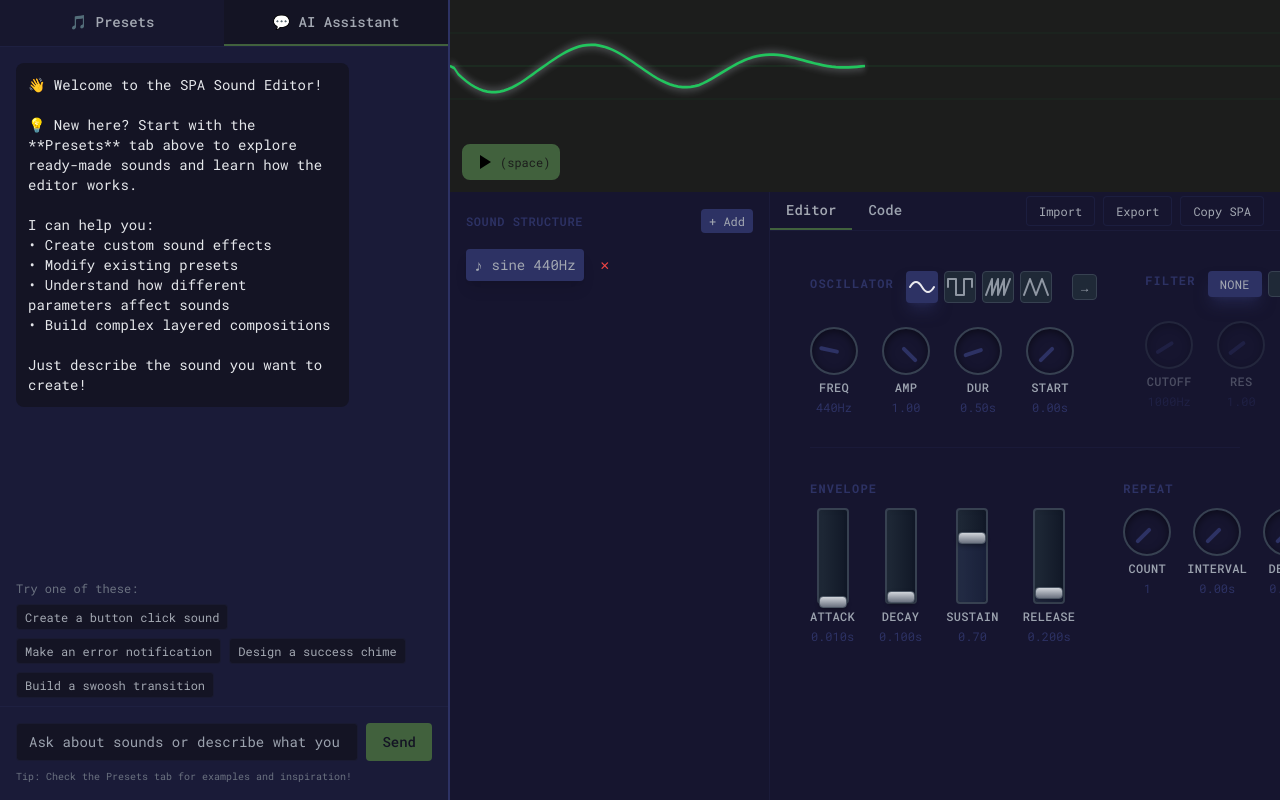
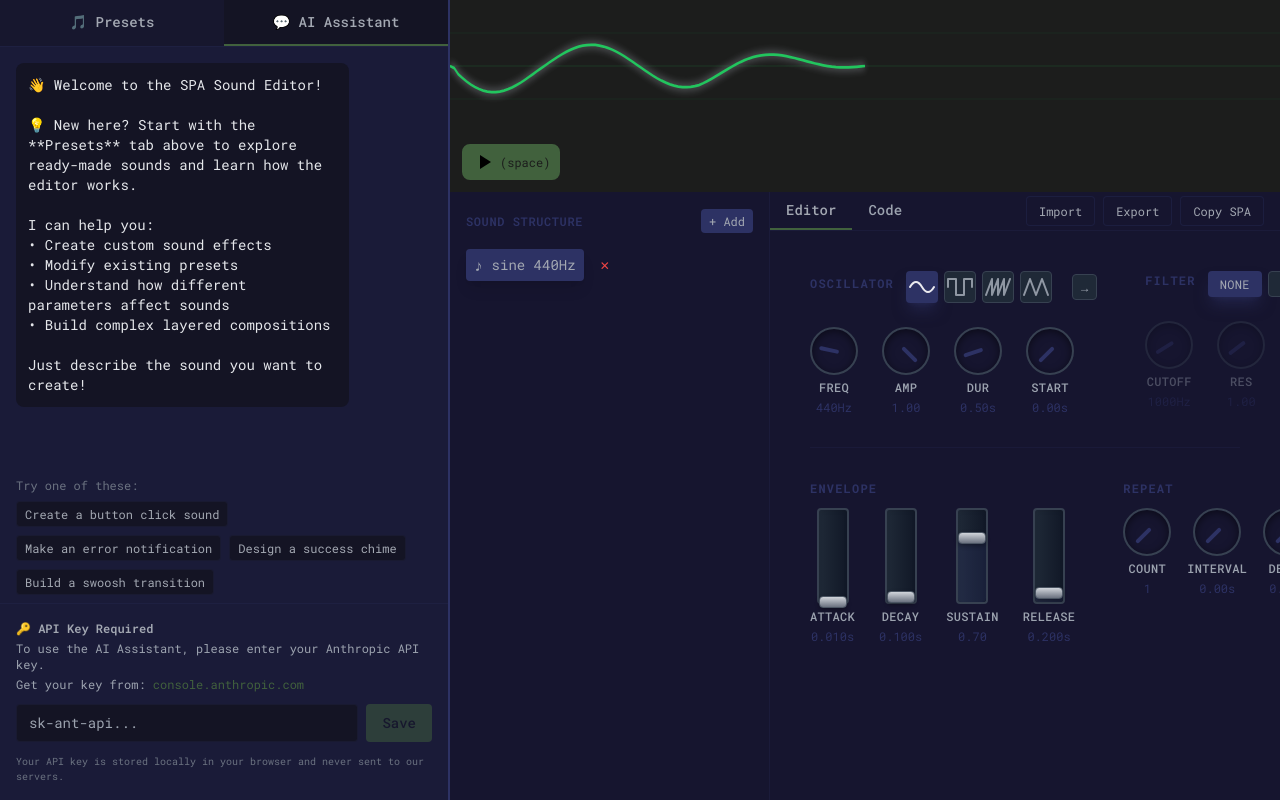
Before and after one commit to noiseflood/spa, a Next.js app in the folder web/: page /editor in a window 1280 px wide. Both pictures are taken after a click on the button "💬 AI Assistant". Built offline with nearby package versions, Linux system fonts and the light colour scheme.

Commit message:
Chat: Gate chat input behind submitting anthropic api key

```diff
--- a/web/components/UnifiedSidebar.tsx
+++ b/web/components/UnifiedSidebar.tsx
@@ -33,6 +33,9 @@ export default function UnifiedSidebar({
     },
   ]);
   const [inputValue, setInputValue] = useState('');
+  const [apiKey, setApiKey] = useState<string | null>(null);
+  const [apiKeyInput, setApiKeyInput] = useState('');
+  const [showApiKeyInput, setShowApiKeyInput] = useState(false);
 
   // Keyboard navigation for presets
   useEffect(() => {
@@ -259,6 +262,40 @@ export default function UnifiedSidebar({
     'Build a swoosh transition',
   ];
 
+  // Check for API key in localStorage on mount
+  useEffect(() => {
+    const storedKey = localStorage.getItem('anthropic_api_key');
+    if (storedKey) {
+      setApiKey(storedKey);
+    } else {
+      setShowApiKeyInput(true);
+    }
+  }, []);
+
+  const handleSaveApiKey = () => {
+    if (apiKeyInput.trim()) {
+      localStorage.setItem('anthropic_api_key', apiKeyInput.trim());
+      setApiKey(apiKeyInput.trim());
+      setShowApiKeyInput(false);
+      setApiKeyInput('');
+      playSoundEffect('ui-feedback/button-click');
+    }
+  };
+
+  const handleClearApiKey = () => {
+    localStorage.removeItem('anthropic_api_key');
+    setApiKey(null);
+    setShowApiKeyInput(true);
+    setChatMessages([
+      {
+        role: 'assistant',
+        content:
+          '👋 Welcome to the SPA Sound Editor!\n\n💡 New here? Start with the **Presets** tab above to explore ready-made sounds and learn how the editor works.\n\nI can help you:\n• Create custom sound effects\n• Modify existing presets\n• Understand how different parameters affect sounds\n• Build complex layered compositions\n\nJust describe the sound you want to create!',
+      },
+    ]);
+    playSoundEffect('ui-feedback/button-click');
+  };
+
   return (
     <div className="w-[450px] bg-navy-medium border-r-2 border-navy-light flex flex-col h-full">
       {/* Tab Header */}
@@ -450,7 +487,53 @@ export default function UnifiedSidebar({
 
           {/* Input Area */}
           <div className="p-4 border-t border-navy-light/20">
+            {showApiKeyInput ? (
+              <div className="space-y-3">
+                <div className="text-xs text-gray-400 mb-2">
+                  <p className="font-semibold text-white mb-1">🔑 API Key Required</p>
+                  <p>To use the AI Assistant, please enter your Anthropic API key.</p>
+                  <p className="mt-1">
+                    Get your key from:{' '}
+                    <a
+                      href="https://console.anthropic.com/settings/keys"
+                      target="_blank"
+                      rel="noopener noreferrer"
+                      className="text-green hover:underline"
+                    >
+                      console.anthropic.com
+                    </a>
+                  </p>
+                </div>
                 <div className="flex gap-2">
+                  <input
+                    type="password"
+                    value={apiKeyInput}
+                    onChange={(e) => setApiKeyInput(e.target.value)}
+                    onKeyDown={(e) => {
+                      if (e.key === 'Enter') {
+                        e.preventDefault();
+                        handleSaveApiKey();
+                      }
+                    }}
+                    placeholder="sk-ant-api..."
+                    className="flex-1 px-3 py-2 bg-navy-dark text-white rounded border border-navy-light/20 focus:outline-none focus:border-green text-sm font-mono"
+                  />
+                  <button
+                    onMouseEnter={() => playSoundEffect('ui-feedback/hover')}
+                    onClick={handleSaveApiKey}
+                    disabled={!apiKeyInput.trim()}
+                    className="px-4 py-2 bg-green text-navy-dark rounded hover:bg-green/80 transition-colors font-medium text-sm disabled:opacity-50 disabled:cursor-not-allowed"
+                  >
+                    Save
+                  </button>
+                </div>
+                <p className="text-[10px] text-gray-500">
+                  Your API key is stored locally in your browser and never sent to our servers.
+                </p>
+              </div>
+            ) : (
+              <>
+                <div className="flex gap-2 mb-2">
                   <input
                     type="text"
                     value={inputValue}
@@ -475,9 +558,20 @@ export default function UnifiedSidebar({
                     Send
                   </button>
                 </div>
-            <p className="text-[10px] text-gray-500 mt-2">
+                <div className="flex items-center justify-between">
+                  <p className="text-[10px] text-gray-500">
                     Tip: Check the Presets tab for examples and inspiration!
                   </p>
+                  <button
+                    onClick={handleClearApiKey}
+                    className="text-[10px] text-red-400 hover:text-red-300 transition-colors"
+                    title="Clear API key"
+                  >
+                    Clear Key
+                  </button>
+                </div>
+              </>
+            )}
           </div>
         </div>
       )}
```
Lines whose indentation alone changed are shown as unchanged.
